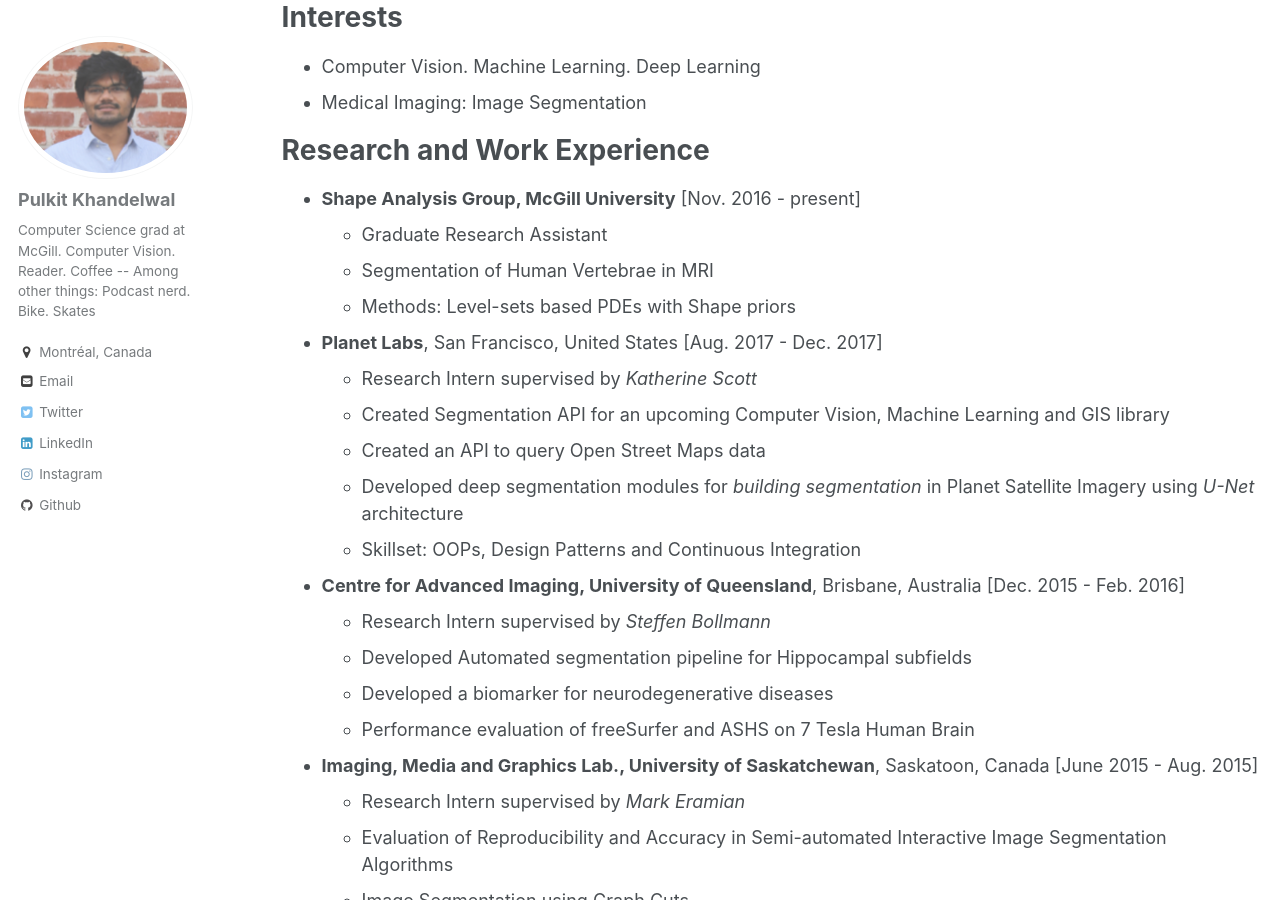
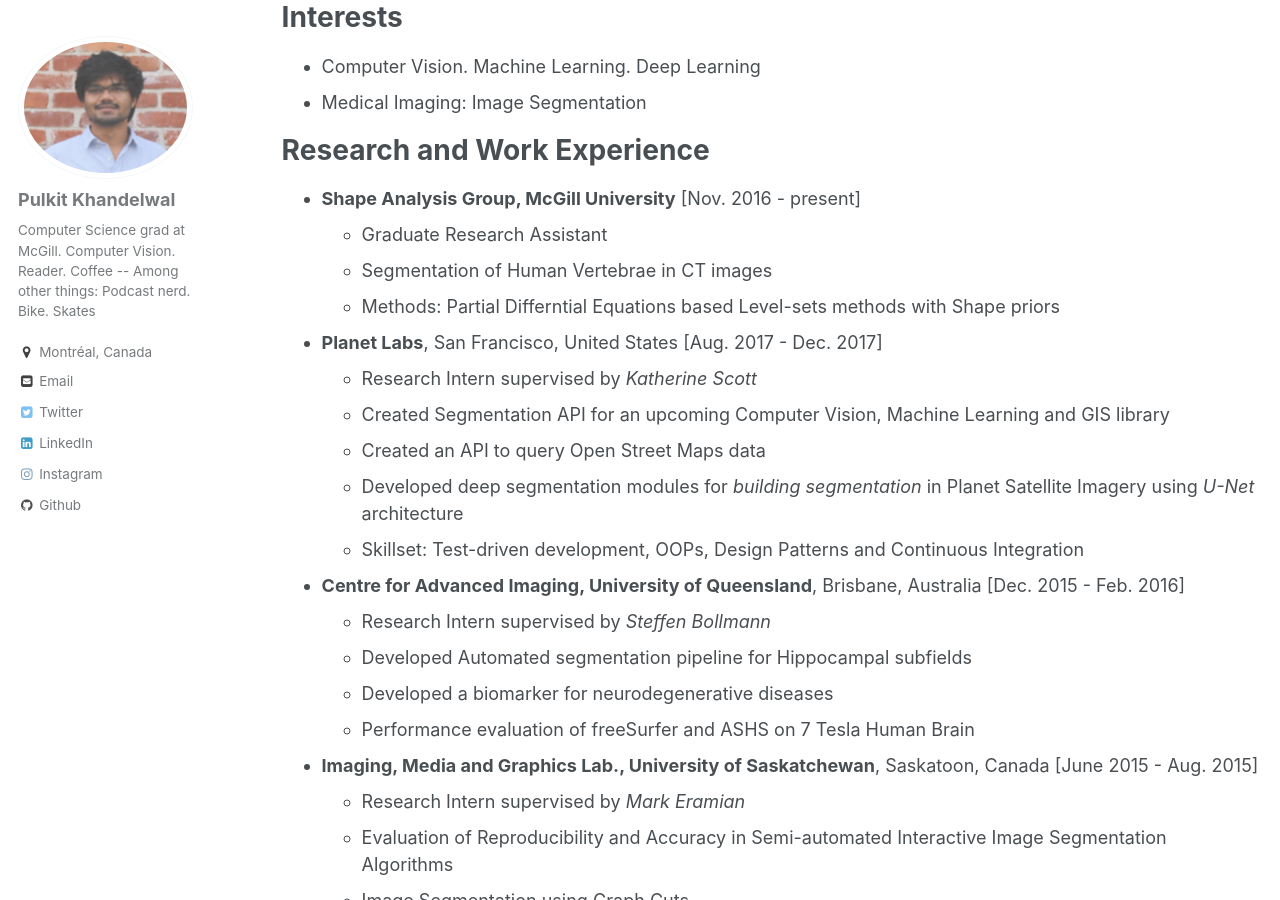
Before and after one commit to Pulkit-Khandelwal/pulkit-khandelwal.github.io, a Jekyll site: the page built from _pages/cv.md, in a window 1280 px wide and 900 px high, scrolled down 372 px. Built offline with Jekyll 4.4.1, drawn with Linux system fonts in a browser that asks for light colours.

Commit message:
Update cv.md

```diff
--- a/_pages/cv.md
+++ b/_pages/cv.md
@@ -26,15 +26,15 @@
 ======
 * **Shape Analysis Group, McGill University** [Nov. 2016 - present]
   * Graduate Research Assistant
-  * Segmentation of Human Vertebrae in MRI
-  * Methods: Level-sets based PDEs with Shape priors
+  * Segmentation of Human Vertebrae in CT images
+  * Methods: Partial Differntial Equations based Level-sets methods with Shape priors
 
 * [**Planet Labs**](https://www.planet.com/), San Francisco, United States [Aug. 2017 - Dec. 2017]
   * Research Intern supervised by [*Katherine Scott*](https://www.linkedin.com/in/katherineascott/)
   * Created Segmentation API for an upcoming Computer Vision, Machine Learning and GIS library
   * Created an API to query Open Street Maps data
   * Developed deep segmentation modules for *building segmentation* in Planet Satellite Imagery using [*U-Net*](https://arxiv.org/abs/1505.04597) architecture
-  * Skillset: OOPs, Design Patterns and Continuous Integration
+  * Skillset: Test-driven development, OOPs, Design Patterns and Continuous Integration
 
 * [**Centre for Advanced Imaging, University of Queensland**](https://cai.centre.uq.edu.au/), Brisbane, Australia [Dec. 2015 - Feb. 2016]
   * Research Intern supervised by [*Steffen Bollmann*](https://cai.centre.uq.edu.au/profile/115/steffen-bollmann)
@@ -69,7 +69,7 @@
 Relevant Coursework
 ======
 * McGill University
-  * Computer Vision, Natural Language Processing, Applied Machine Learning, Deep Learning, Reinforcement Learning,                 Probabilistic   Graphical Models, Statistical Computer Vision, Advanced Medical Imaging
+  * Computer Vision, Natural Language Processing, Applied Machine Learning, Deep Learning, Reinforcement Learning,                 Probabilistic Graphical Models, Statistical Computer Vision, Advanced Medical Imaging
 
 * VIT University
   * Data Structures and Algorithms, Digital Image Processing, Digital Signal Processing
```
